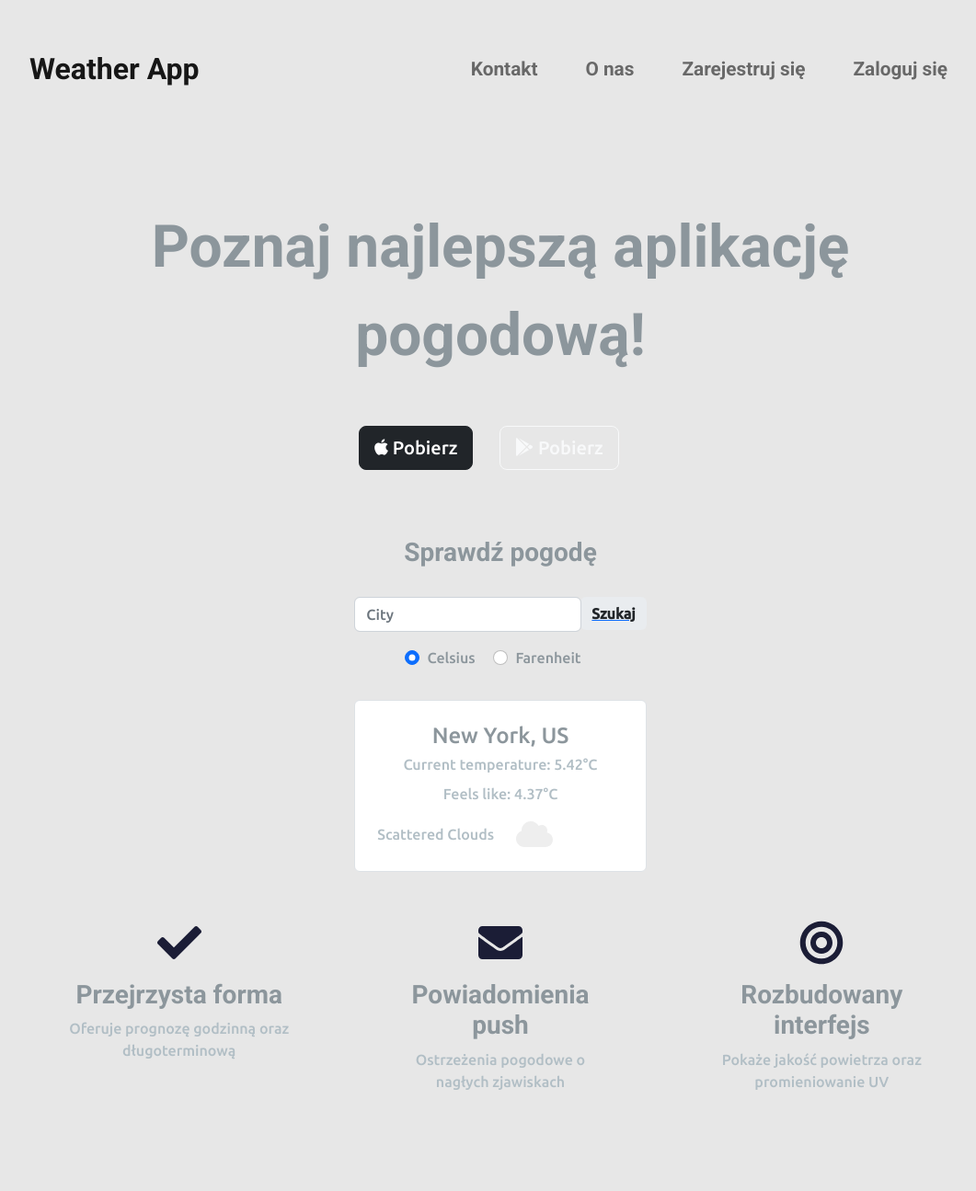
After one commit to PythonGroup56/Weather_Portal, a Django app: page / in a window 1280 px wide. The commit adds this page. Shown: the whole page at 92% size, without its empty margins (96-1157 px from the left). Run offline with Django 4.2, Linux system fonts and the light colour scheme.

Commit message:
Add HTML files and account profile view

```diff
--- /dev/null
+++ b/accounts/admin.py
@@ -0,0 +1,4 @@
+from django.contrib import admin
+from .models import Profile
+
+admin.site.register(Profile)
--- /dev/null
+++ b/accounts/templates/registration_login/dashboard.html
@@ -0,0 +1,98 @@
+{% extends "registration_login/home.html" %}
+{% load static %}
+
+{% block content %}
+
+
+<section id="title">
+  <div class="container-fluid">
+    <!-- Opis oraz buttons -->
+    <div class="row">
+        <div class="container-fluid">
+          <h1>Poznaj najlepszą aplikację pogodową!</h1>
+          <button type="button" class="btn btn-dark btn-lg download-button"><i class="fab fa-apple"></i> Pobierz</button>
+          <button type="button" class="btn btn-outline-light btn-lg download-button"><i class="fab fa-google-play"></i> Pobierz</button>
+        </div>
+      </div>
+
+
+      <!-- Aplikacja -->
+      <section id="App">
+        <div class="container py-10 h-10">
+
+          <div class="row d-flex justify-content-center align-items-center h-100">
+            <div class="col-md-8 col-lg-6 col-xl-4">
+
+              <h3 class="mb-4 pb-2 fw-normal">Sprawdź pogodę</h3>
+
+              <div class="input-group rounded mb-3">
+                <input type="search" class="form-control rounded" placeholder="City" aria-label="Search"
+                  aria-describedby="search-addon" />
+                <a href="#!" type="button">
+                  <span class="input-group-text border-0 fw-bold" id="search-addon">
+                    Szukaj
+                  </span>
+                </a>
+              </div>
+
+              <div class="mb-4 pb-2">
+                <div class="form-check form-check-inline">
+                  <input class="form-check-input" type="radio" name="inlineRadioOptions" id="inlineRadio1"
+                    value="option1" checked />
+                  <label class="form-check-label" for="inlineRadio1">Celsius</label>
+                </div>
+
+                <div class="form-check form-check-inline">
+                  <input class="form-check-input" type="radio" name="inlineRadioOptions" id="inlineRadio2"
+                    value="option2" />
+                  <label class="form-check-label" for="inlineRadio2">Farenheit</label>
+                </div>
+              </div>
+
+              <div class="card shadow-0 border">
+                <div class="card-body p-4">
+
+                  <h4 class="mb-1 sfw-normal">New York, US</h4>
+                  <p class="mb-2">Current temperature: <strong>5.42°C</strong></p>
+                  <p>Feels like: <strong>4.37°C</strong></p>
+
+
+                  <div class="d-flex flex-row align-items-center">
+                    <p class="mb-0 me-4">Scattered Clouds</p>
+                    <i class="fas fa-cloud fa-2x" style="color: #eee;"></i>
+                  </div>
+
+                </div>
+              </div>
+
+            </div>
+          </div>
+
+        </div>
+      </section>
+
+
+      <!-- Sekcja plusy -->
+      <section id="benefits">
+        <div class="row">
+          <div class="feature-box col-lg-4">
+            <i class="icon fas fa-check fa-3x"></i>
+            <h3>Przejrzysta forma</h3>
+            <p>Oferuje prognozę godzinną oraz długoterminową</p>
+          </div>
+          <div class="feature-box col-lg-4">
+            <i class="icon fas fa-envelope fa-3x"></i>
+            <h3>Powiadomienia push</h3>
+            <p>Ostrzeżenia pogodowe o nagłych zjawiskach</p>
+          </div>
+          <div class="feature-box col-lg-4">
+            <i class="icon fas fa-bullseye fa-3x"></i>
+            <h3>Rozbudowany interfejs</h3>
+            <p>Pokaże jakość powietrza oraz promieniowanie UV</p>
+          </div>
+        </div>
+      </section>
+  </div>
+</section>
+
+{% endblock content %}
--- a/accounts/templates/registration_login/home.html
+++ b/accounts/templates/registration_login/home.html
@@ -1,9 +1,30 @@
-<html>
+{% load static %}
+<!DOCTYPE html>
+<html lang="en">
 <head>
+  <meta charset="UTF-8">
+  <meta http-equiv="X-UA-Compatible" content="IE=edge">
+  <meta name="viewport" content="width=device-width, initial-scale=1.0">
+  <title>Weather App</title>
+  <!-- Google Font Roboto | Ubuntu -->
+  <link href="https://fonts.googleapis.com/css2?family=Roboto:wght@700&family=Ubuntu:wght@500&display=swap" rel="stylesheet">
+
+  <!-- Bootstrap CSS -->
+  <link href="https://cdn.jsdelivr.net/npm/bootstrap@5.2.2/dist/css/bootstrap.min.css" rel="stylesheet" integrity="sha384-Zenh87qX5JnK2Jl0vWa8Ck2rdkQ2Bzep5IDxbcnCeuOxjzrPF/et3URy9Bv1WTRi" crossorigin="anonymous">
+  <link rel="stylesheet" type="text/css" href="{% static '/css/main.css' %}">
+
+  <!-- FontAwesome Icon -->
+  <script defer src="https://use.fontawesome.com/releases/v5.15.4/js/all.js" integrity="sha384-rOA1PnstxnOBLzCLMcre8ybwbTmemjzdNlILg8O7z1lUkLXozs4DHonlDtnE7fpc" crossorigin="anonymous"></script>
 </head>
 <body>
+        {%  include 'registration_login/navbar.html' %}
 
-<span class="hello-msg"> Cześć, {{request.user}}</span>
-<span><a href="{% url 'logout' %}">Wyloguj</a></span>
+{% block content %}
+{% endblock content %}
+
+
+
+  <script src="https://cdn.jsdelivr.net/npm/bootstrap@5.2.2/dist/js/bootstrap.bundle.min.js" integrity="sha384-OERcA2EqjJCMA+/3y+gxIOqMEjwtxJY7qPCqsdltbNJuaOe923+mo//f6V8Qbsw3" crossorigin="anonymous"></script>
+
 </body>
 </html>
--- /dev/null
+++ b/accounts/templates/registration_login/navbar.html
@@ -0,0 +1,31 @@
+<section id="title">
+  <div class="container-fluid">
+    <nav class="navbar navbar-expand-lg navbar-red">
+        <a class="navbar-brand" href="">Weather App</a>
+        <ul class="navbar-nav ms-auto">
+          <li class="nav-item">
+          <a class="nav-link" href="">Kontakt</a>
+          </li>
+          <li class="nav-item">
+            <a class="nav-link" href="">O nas</a>
+          </li>
+          {% if user.is_authenticated %}
+          <li class="nav-item">
+            <a class="nav-link" href="{% url 'account' %}">Profil</a>
+          </li>
+          <li class="nav-item">
+            <a class="nav-link" href="{% url 'logout' %}">Wyloguj się</a>
+          </li>
+          {% else %}
+          <li class="nav-item">
+            <a class="nav-link" href="{% url 'register' %}">Zarejestruj się</a>
+          </li>
+
+          <li class="nav-item">
+            <a class="nav-link" href="{% url 'login' %}">Zaloguj się</a>
+          </li>
+          {% endif %}
+        </ul>
+    </nav>
+  </div>
+</section>
--- a/accounts/urls.py
+++ b/accounts/urls.py
@@ -6,5 +6,6 @@ urlpatterns = [
     path("register/", views.register_page, name="register"),
     path("login/", views.login_page, name="login"),
     path("logout/", views.logout_user, name="logout"),
-    path("home/", views.home, name="home"),
+    path('account', views.account_profile, name="account"),
+    path('', views.home, name="home"),
 ]
--- a/accounts/views.py
+++ b/accounts/views.py
@@ -3,7 +3,8 @@ from django.contrib.auth import authenticate, login, logout
 from django.contrib.auth.decorators import login_required
 from django.shortcuts import render, redirect
 
-from .forms import CreateUserForm
+from .forms import CreateUserForm, ProfileForm
+from .models import Profile
 
 
 def register_page(request):
@@ -43,7 +44,25 @@ def logout_user(request):
     logout(request)
     return redirect("login")
 
+@login_required(login_url="login")
+def account_profile(request):
+    try:
+        profile = request.user.profile
+    except Profile.DoesNotExist:
+        profile = Profile(user=request.user)
+
+    if request.method == 'POST':
+        form = ProfileForm(request.POST,request.FILES, instance=profile)
+        if form.is_valid():
+            form.save()
+
+    else:
+        form = ProfileForm(instance=profile)
+
+    context = {'form': form}
+    return render (request, 'registration_login/account_settings.html', context)
+
 
 def home(request):
     context = {}
-    return render(request, "registration_login/home.html", context)
+    return render(request, "registration_login/dashboard.html", context)
--- /dev/null
+++ b/static/css/main.css
@@ -0,0 +1,76 @@
+body {
+    font-family: "Ubuntu";
+}
+
+#title {
+    background-color: #e7e7e7;
+    color: #8c969c;
+}
+
+.container-fluid{
+    padding: 3% 10%;
+    text-align: center;
+}
+
+h1 {
+    font-family: "Roboto", sans-serif;
+    font-size: 4rem;
+    line-height: 1.5;
+}
+
+h3 {
+    font-family: "Roboto";
+    font-weight: 100;
+}
+
+p {
+    font-family: "ubuntu";
+    font-weight: lighter;
+    color: #b1bec5;
+}
+/* Navigation Bar */
+
+.navbar {
+    padding-bottom: 0 0 4.5rem;
+}
+
+.navbar-brand {
+    font-family: "Roboto";
+    font-size: 2rem;
+    font-weight: bold;
+}
+
+.nav-item {
+    padding: 0 18px;
+}
+
+.nav-link {
+    font-size: 1.3rem;
+    font-family: "Roboto";
+    font-weight: 400;
+}
+
+/* Buttons dowload */
+
+.download-button {
+    margin: 5% 3% 5% 0;
+}
+
+/* Benefits Section */
+.benefits {
+    padding: 7% 12%;
+}
+
+.feature-box {
+    text-align: center;
+    padding: 5%;
+
+}
+.icon {
+    color: #1B1D36;
+    margin-bottom: 1rem;
+
+}
+.icon:hover {
+    color: #A5A9CF;
+}
--- a/weather_portal/urls.py
+++ b/weather_portal/urls.py
@@ -16,8 +16,13 @@ Including another URLconf
 from django.contrib import admin
 from django.urls import path, include
 
+from django.conf.urls.static import static
+from django.conf import settings
+
 
 urlpatterns = [
     path("admin/", admin.site.urls),
     path("", include("accounts.urls")),
 ]
+
+urlpatterns += static(settings.MEDIA_URL, document_root=settings.MEDIA_ROOT )
```
Also changed, not shown: accounts/forms.py (+10 -0 lines), accounts/models.py (added, +15 -0 lines), accounts/templates/registration_login/account_settings.html (added, +40 -0 lines), weather_portal/settings.py (+8 -0 lines), accounts/migrations/0001_initial.py (added), static/images/human_avatar.png (added), 2 other files.
